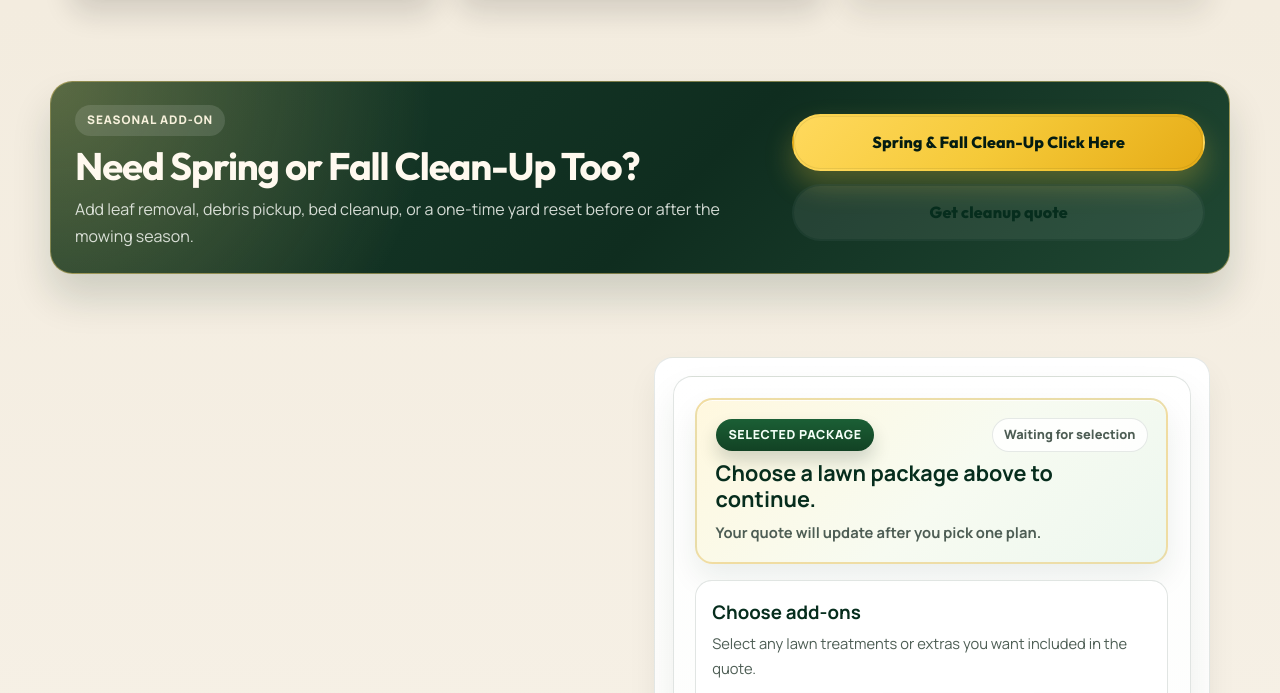
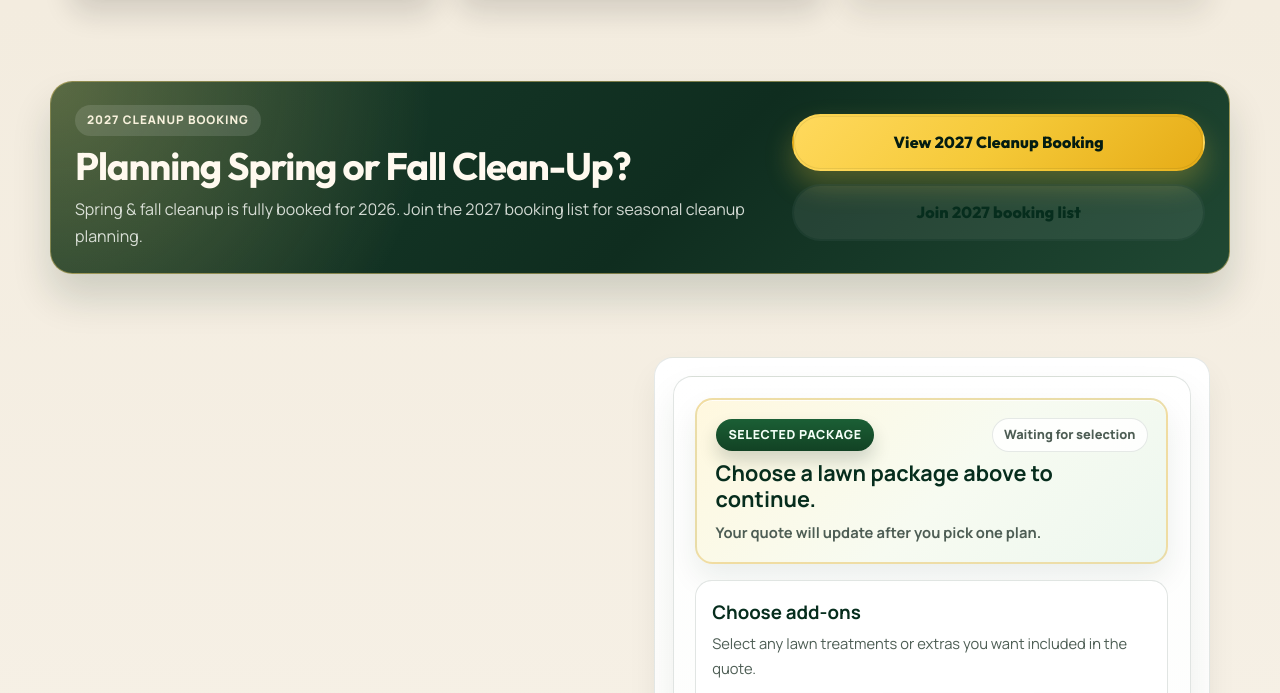
Before and after one commit to westsidelawnmowers-cell/greenwolf-site, a plain HTML site: page lawn/index.html in a window 1280 px wide. Shown: the part 1774-2467 px from the top of the page. Drawn offline with Linux system fonts and the light colour scheme.

Commit message:
Stage lawn availability update

```diff
--- a/lawn/index.html
+++ b/lawn/index.html
@@ -261,13 +261,13 @@
   <section class="section seasonal-cta-band" id="seasonal-cleanup-cta">
     <div class="container seasonal-cta-band__inner">
       <div class="seasonal-cta-band__copy">
-        <span class="seasonal-cta-band__eyebrow">Seasonal Add-On</span>
-        <h2>Need Spring or Fall Clean-Up Too?</h2>
-        <p>Add leaf removal, debris pickup, bed cleanup, or a one-time yard reset before or after the mowing season.</p>
+        <span class="seasonal-cta-band__eyebrow">2027 Cleanup Booking</span>
+        <h2>Planning Spring or Fall Clean-Up?</h2>
+        <p>Spring &amp; fall cleanup is fully booked for 2026. Join the 2027 booking list for seasonal cleanup planning.</p>
       </div>
       <div class="seasonal-cta-band__actions">
-        <a class="btn btn-primary seasonal-cta-band__primary" href="/cleanup">Spring &amp; Fall Clean-Up Click Here</a>
-        <a class="btn btn-outline seasonal-cta-band__secondary" href="/cleanup#quote">Get cleanup quote</a>
+        <a class="btn btn-primary seasonal-cta-band__primary" href="/cleanup">View 2027 Cleanup Booking</a>
+        <a class="btn btn-outline seasonal-cta-band__secondary" href="/cleanup#quote">Join 2027 booking list</a>
       </div>
     </div>
   </section>
@@ -485,12 +485,12 @@
         </article>
         <article class="card related-service-card">
           <h3>Landscaping</h3>
-          <p>Bed refreshes, edging, stonework, and planting upgrades that improve curb appeal around the lawn.</p>
+          <p>Fully booked for 2026 — now booking 2027 landscaping projects.</p>
           <a class="btn btn-outline" href="/landscaping">View landscaping</a>
         </article>
         <article class="card related-service-card">
           <h3>Seasonal Cleanup</h3>
-          <p>Leaf removal, debris pickup, bed cleanup, and one-time yard resets for spring or fall.</p>
+          <p>Spring &amp; fall cleanup is fully booked for 2026 — join the 2027 booking list.</p>
           <a class="btn btn-outline" href="/cleanup">View cleanup services</a>
         </article>
       </div>
```
